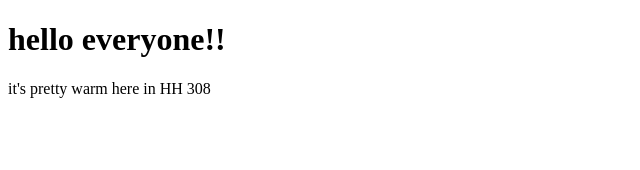
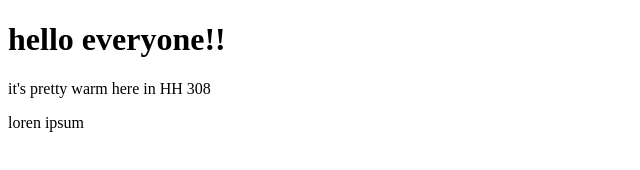
Before and after one commit to agnescameron/beautiful-website, a plain HTML site: page index.html in a window 1280 px wide. Shown: the full height of the page, 0-640 px from the left. Drawn offline with Linux system fonts and the light colour scheme.

Commit message:
i added a paragraph

```diff
--- a/index.html
+++ b/index.html
@@ -6,5 +6,6 @@
 <body>
 <h1>hello everyone!!</h1>
 <p>it's pretty warm here in HH 308</p>
+<p>loren ipsum</p>
 </body>
 </html>
```
